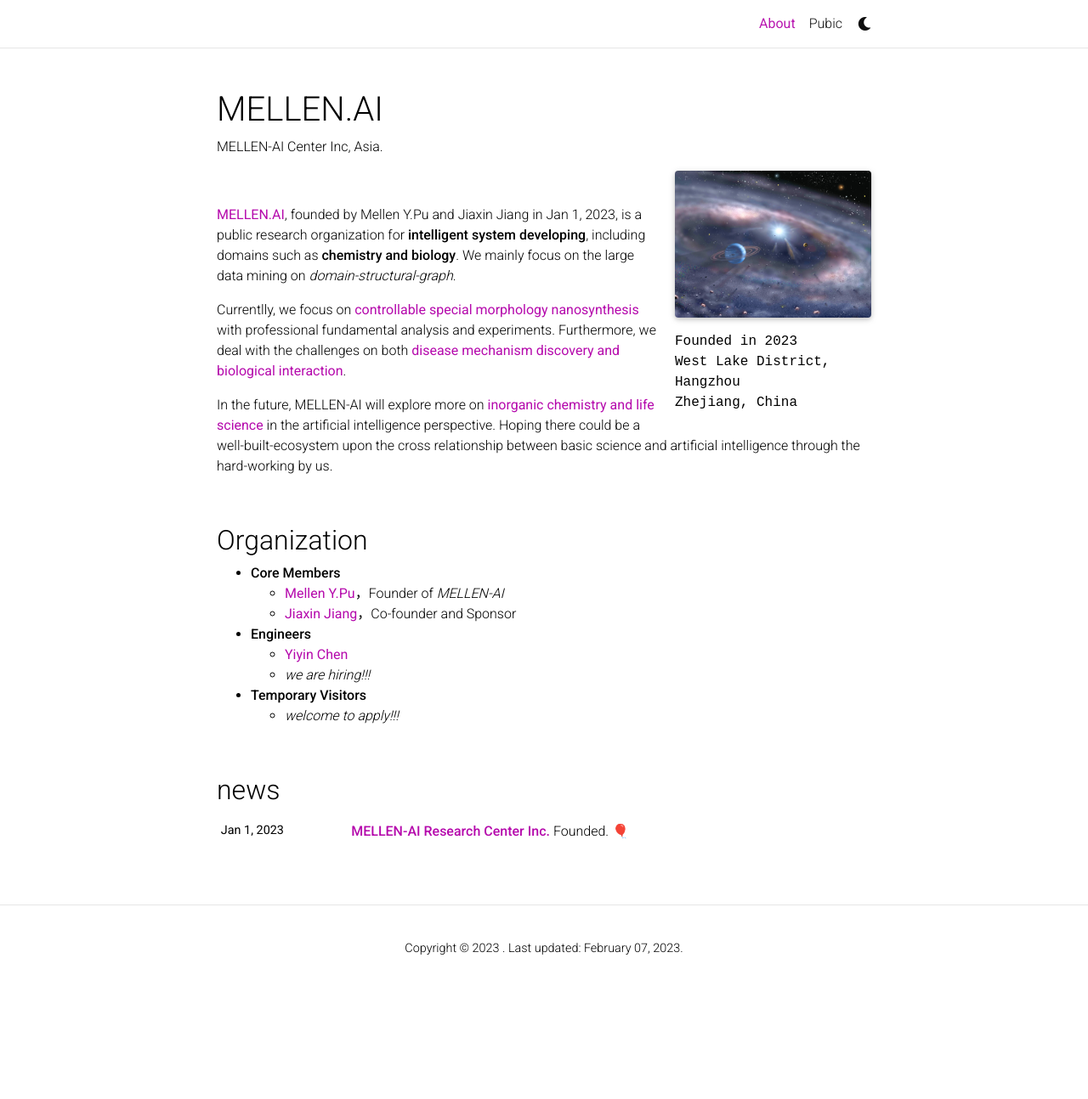
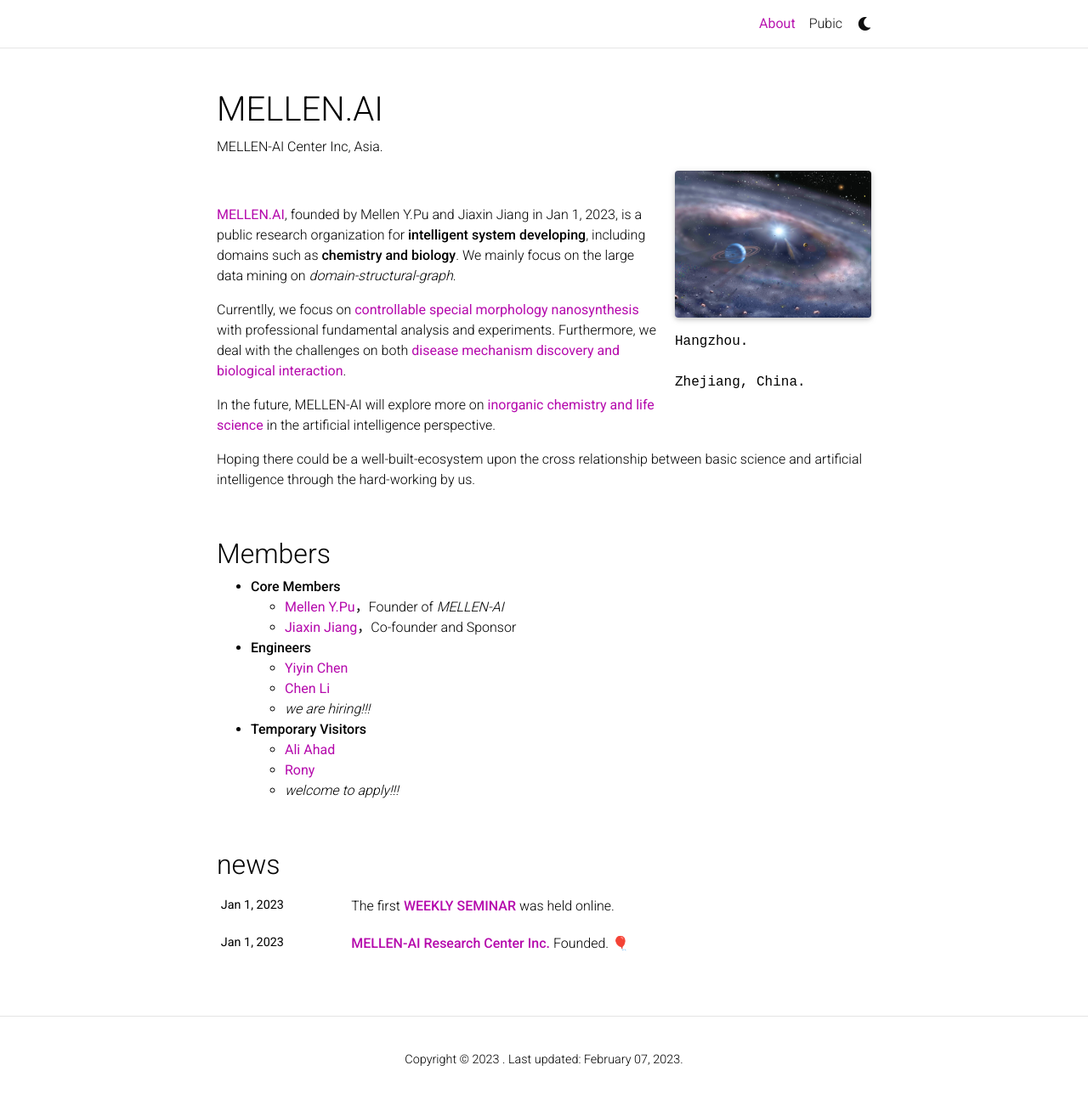
Before and after one commit to MELLEN-AI/mellen-ai.github.io, a Jekyll site: the page built from _pages/about.md, in a window 1280 px wide and 1299 px high. Shown: the top 1294 px of the window at 85% size. Built offline with Jekyll 4.4.1, drawn with Linux system fonts in a browser that asks for light colours; full-size pictures stand in for the smaller copies a plugin makes; comment, search, counter and statistics services are not loaded; a style sheet for code colours, icons or effects is not loaded.

Commit message:
updating about.md

```diff
--- a/_pages/about.md
+++ b/_pages/about.md
@@ -9,9 +9,8 @@ profile:
   image: universe.jpeg
   image_circular: false # crops the image to make it circular
   address: >
-    <p>Founded in 2023</p>
-    <p>West Lake District, Hangzhou</p>
-    <p>Zhejiang, China</p>
+    <p>Hangzhou.</p><br/>
+    <p>Zhejiang, China.</p>
 
 news: true                 # includes a list of news items
 selected_papers: false     # includes a list of papers marked as "selected={true}"
@@ -24,18 +23,23 @@ social: false              # includes social icons at the bottom of the page
 
 Currentlly, we focus on <a href="#"><b>controllable special morphology nanosynthesis</b></a> with professional fundamental analysis and experiments. Furthermore, we deal with the challenges on both <a href="#"><b>disease mechanism discovery and biological interaction</b></a>.
 
-In the future, MELLEN-AI will explore more on <a href="#"><b>inorganic chemistry and life science</b></a> in the artificial intelligence perspective. Hoping there could be a well-built-ecosystem upon the cross relationship between basic science and artificial intelligence through the hard-working by us.
+In the future, MELLEN-AI will explore more on <a href="#"><b>inorganic chemistry and life science</b></a> in the artificial intelligence perspective.
+
+Hoping there could be a well-built-ecosystem upon the cross relationship between basic science and artificial intelligence through the hard-working by us.
 
 <br/>
 
-<h2>Organization</h2>
+<h2>Members</h2>
 * **Core Members**
   * <a href="https://dandelionym.github.io"><b>Mellen Y.Pu</b></a>，Founder of *MELLEN-AI*
   * <a href="#"><b>Jiaxin Jiang</b></a>，Co-founder and Sponsor
 * **Engineers**
   * <a href="#"><b>Yiyin Chen</b></a>
+  * <a href="#"><b>Chen Li</b></a>
   * *we are hiring!!!*
 * **Temporary Visitors**
+  * <a href="#"><b>Ali Ahad</b></a>
+  * <a href="#"><b>Rony</b></a>
   * *welcome to apply!!!*
 
 
```
Also changed, not shown: _news/announcement_2.md (added, +7 -0 lines).
